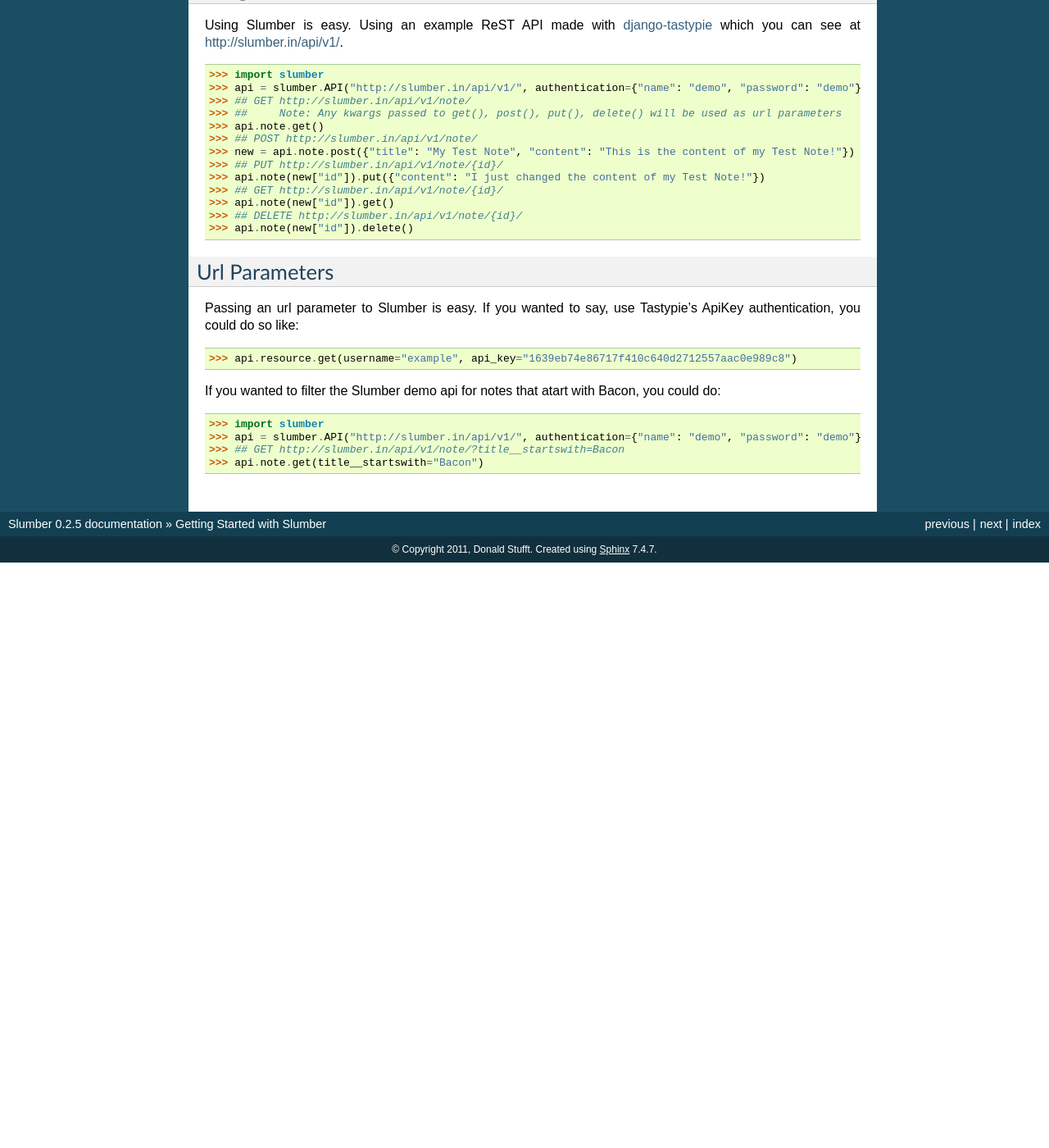
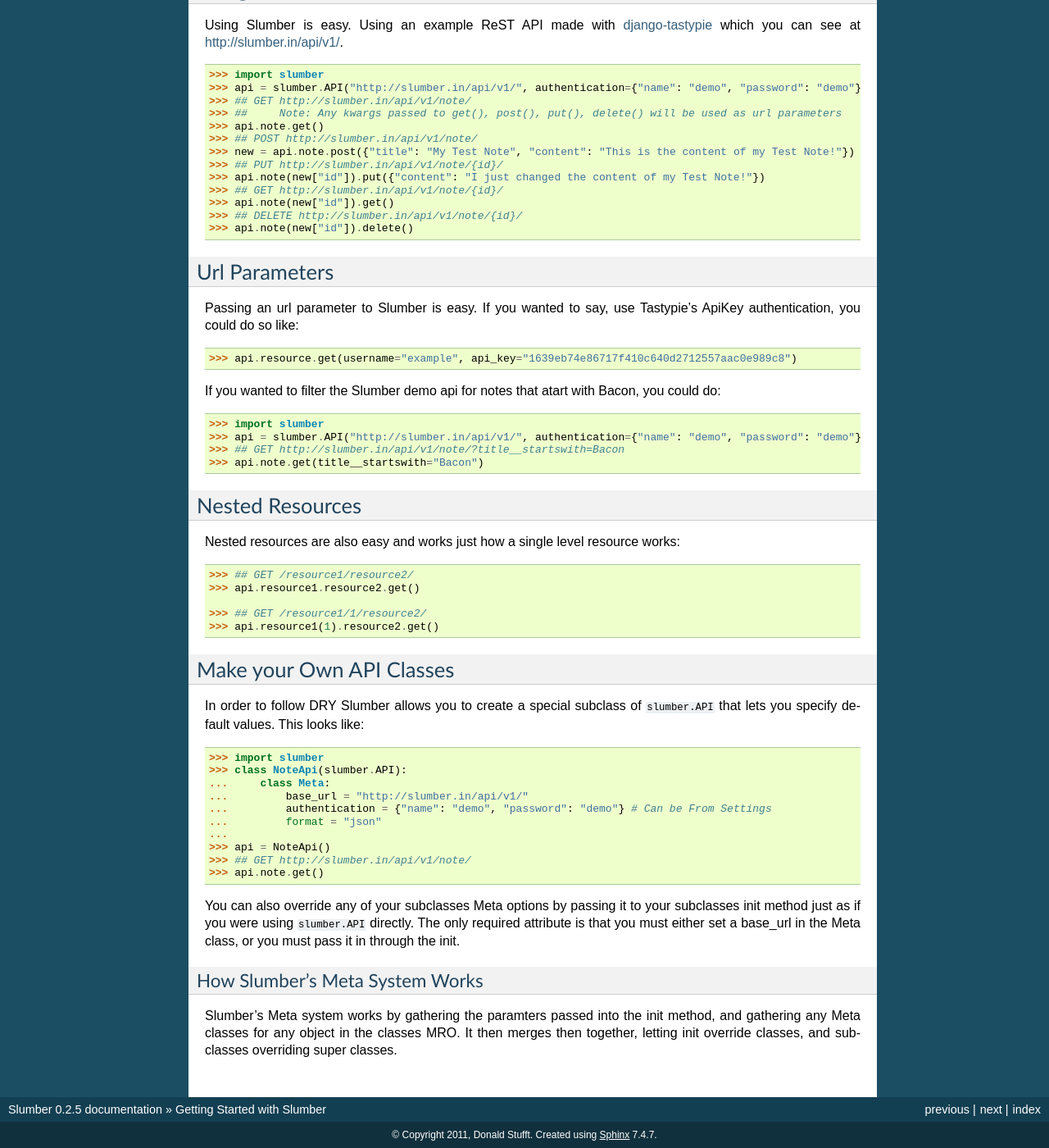
Before and after one commit to samgiles/slumber, a Sphinx documentation site: the page built from docs/tutorial.rst, in a window 1280 px wide and 1400 px high, scrolled down 500 px. Shown: the whole window at 82% size. Built offline with Sphinx 7.4.7, drawn with Linux system fonts in a browser that asks for light colours; before the commit the page ends 1186 px from its top, so only the background shows below that; some of the changed text lies outside the part shown.

Commit message:
update the tutorial to include Nested Resources and Making your own API Classes

```diff
--- a/docs/tutorial.rst
+++ b/docs/tutorial.rst
@@ -62,3 +62,45 @@
     >>> api = slumber.API("http://slumber.in/api/v1/", authentication={"name": "demo", "password": "demo"})
     >>> ## GET http://slumber.in/api/v1/note/?title__startswith=Bacon
     >>> api.note.get(title__startswith="Bacon")
+
+
+Nested Resources
+================
+
+Nested resources are also easy and works just how a single level resource works::
+
+    >>> ## GET /resource1/resource2/
+    >>> api.resource1.resource2.get()
+
+    >>> ## GET /resource1/1/resource2/
+    >>> api.resource1(1).resource2.get()
+
+
+Make your Own API Classes
+=========================
+
+In order to follow DRY Slumber allows you to create a special subclass of
+``slumber.API`` that lets you specify default values. This looks like::
+
+    >>> import slumber
+    >>> class NoteApi(slumber.API):
+    ...     class Meta:
+    ...         base_url = "http://slumber.in/api/v1/"
+    ...         authentication = {"name": "demo", "password": "demo"} # Can be From Settings
+    ...         format = "json"
+    ...
+    >>> api = NoteApi()
+    >>> ## GET http://slumber.in/api/v1/note/
+    >>> api.note.get()
+
+You can also override any of your subclasses Meta options by passing it to your
+subclasses init method just as if you were using ``slumber.API`` directly. The only
+required attribute is that you must either set a base_url in the Meta class, or
+you must pass it in through the init.
+
+How Slumber's Meta System Works
+-------------------------------
+
+Slumber's Meta system works by gathering the paramters passed into the init method,
+and gathering any Meta classes for any object in the classes MRO. It then merges
+then together, letting init override classes, and subclasses overriding super classes.
```
